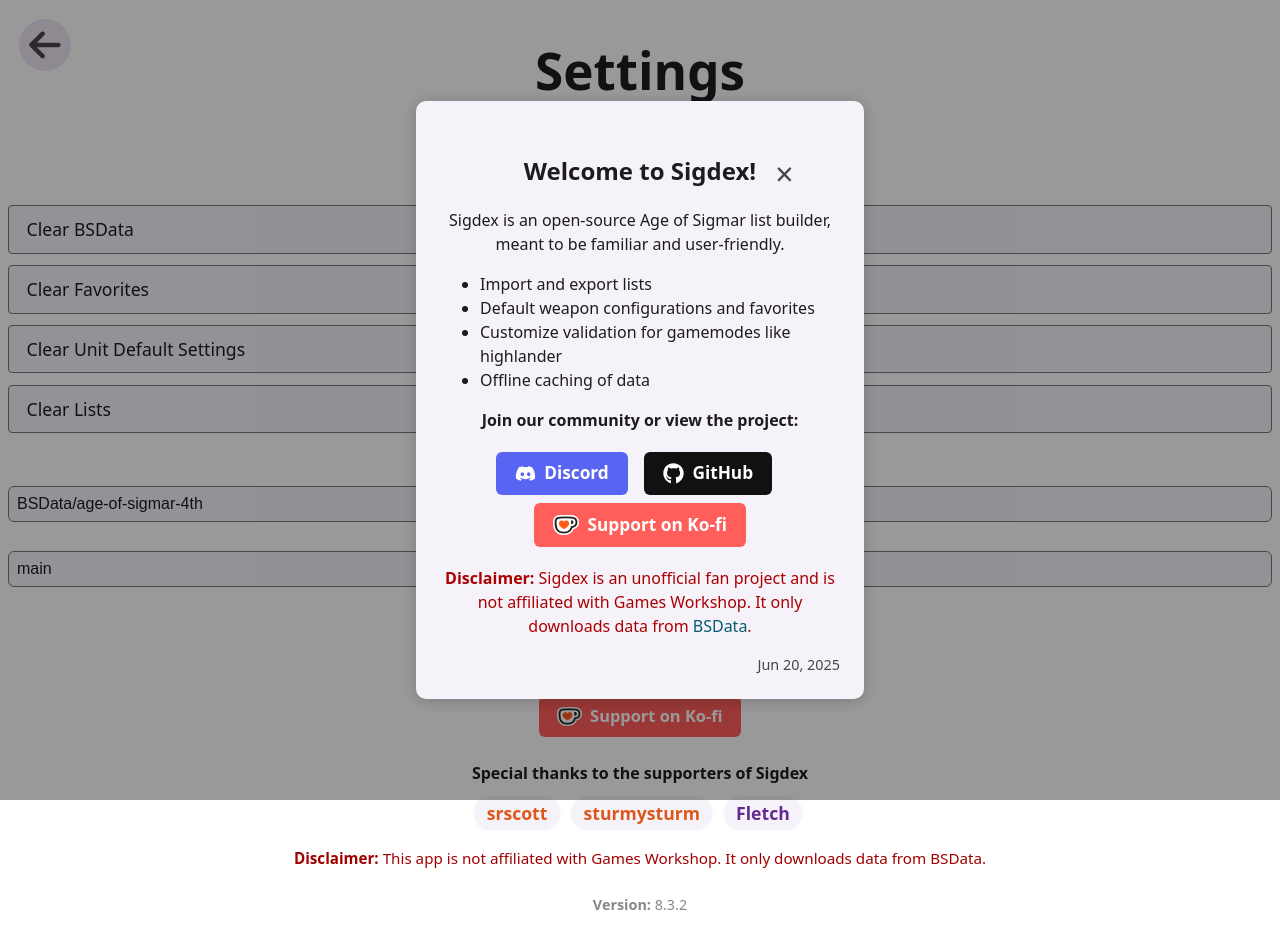
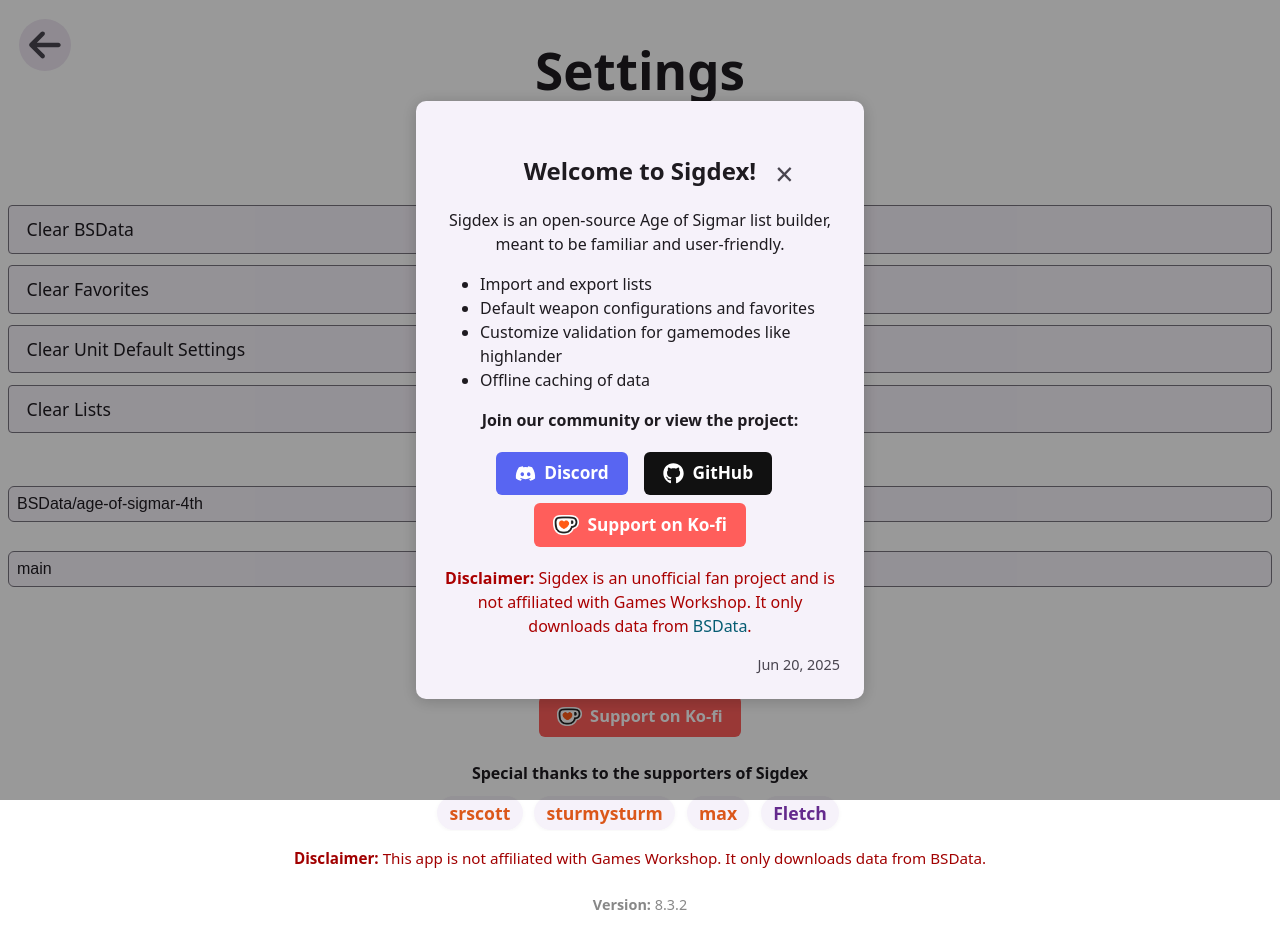
Before and after one commit to Harrison-Miller/Sigdex, a Vue app: page /settings in a window 1280 px wide. Built offline with nearby package versions, Linux system fonts and the light colour scheme.

Commit message:
added max to supporter list

```diff
--- a/src/modules/home/components/SupporterBanner.vue
+++ b/src/modules/home/components/SupporterBanner.vue
@@ -44,6 +44,7 @@ const scroll = false;
 const supporters = [
   { name: 'srscott', class: 'text-supporter-level-1' },
   { name: 'sturmysturm', class: 'text-supporter-level-1' },
+  { name: 'max', class: 'text-supporter-level-1' },
   { name: 'Fletch', class: 'text-special-thanks' }
 ];
 </script>
```
